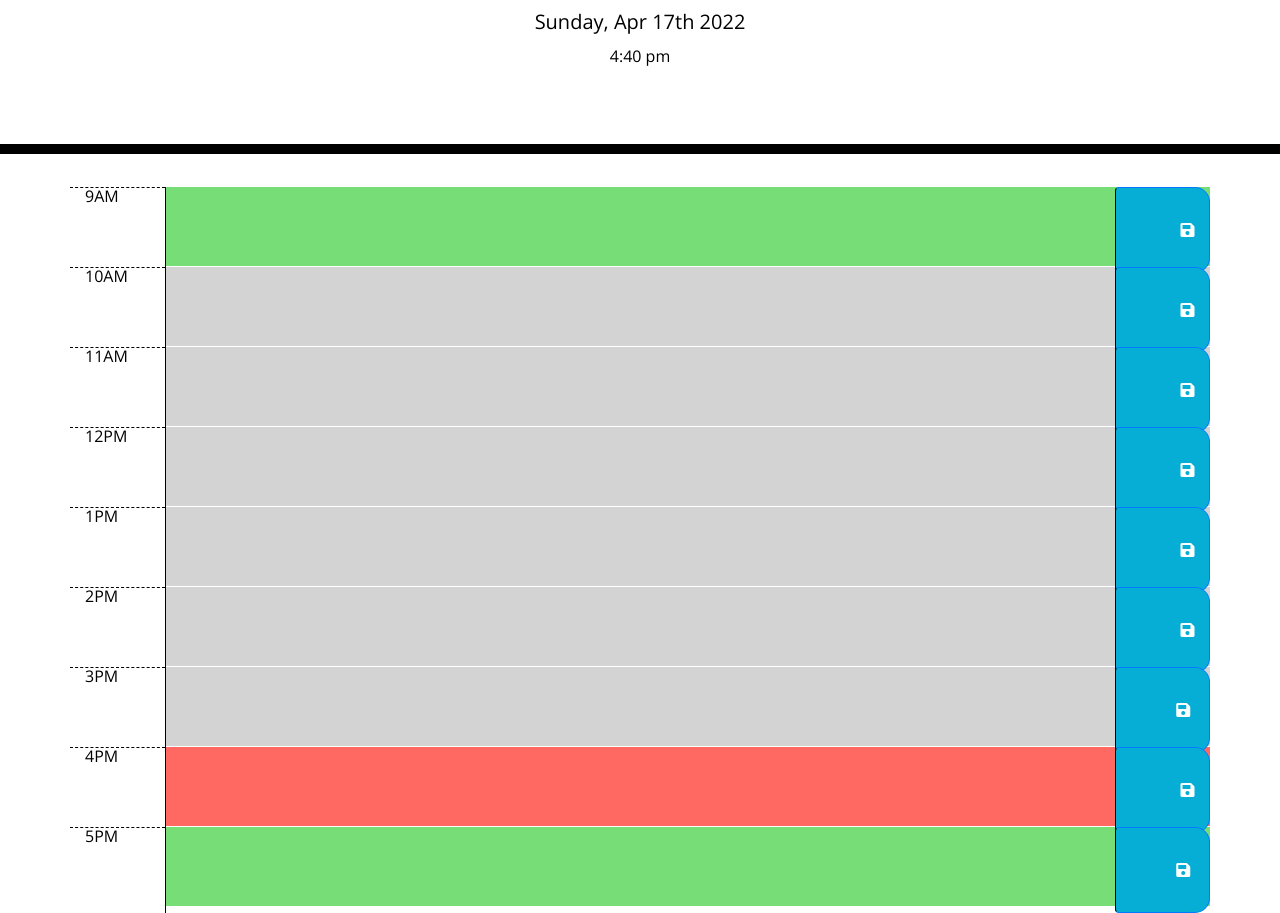
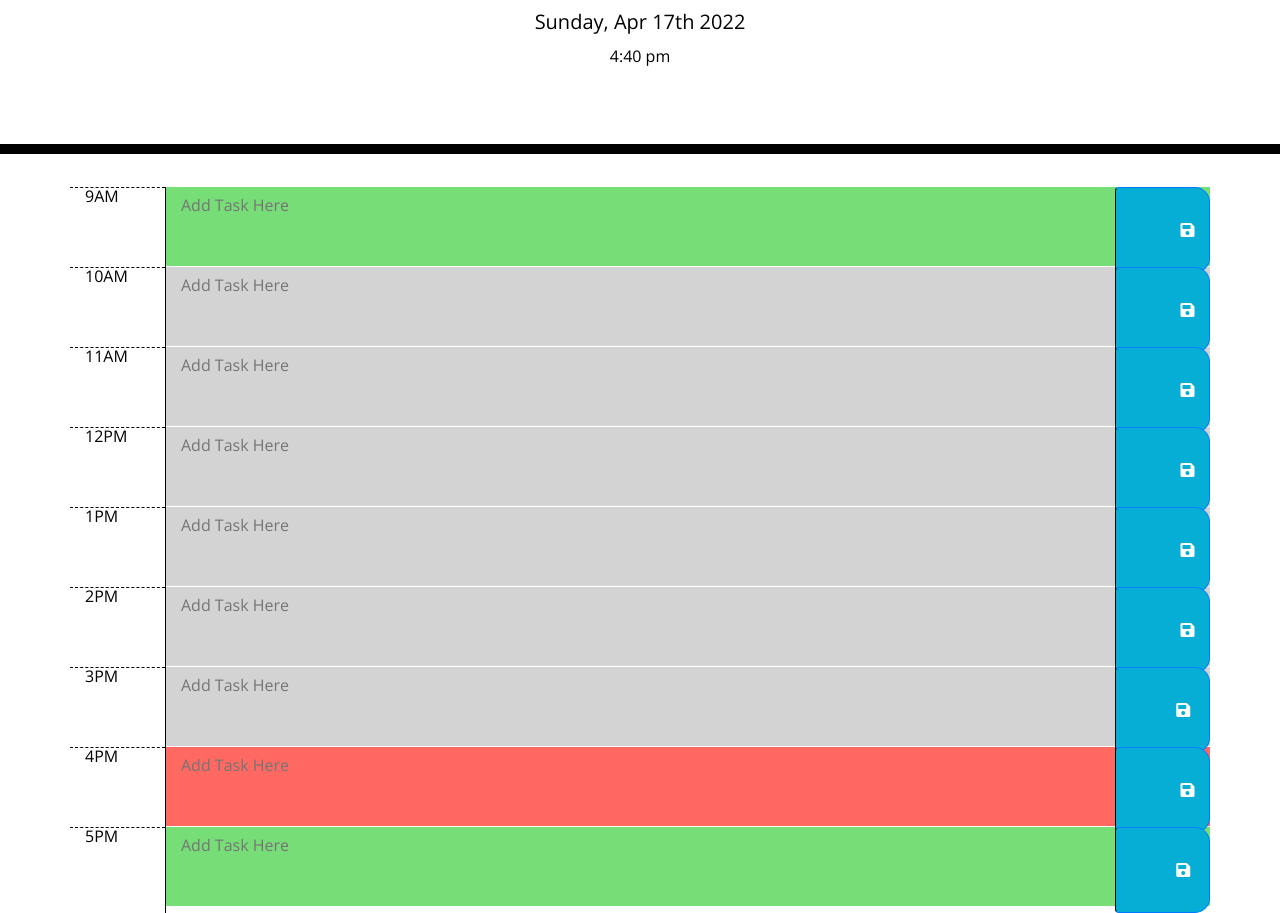
Before and after one commit to DawnWogerman/MyDailySchedule, a plain HTML site: page index.html in a window 1280 px wide. Shown: the part 182-1095 px from the top of the page. Drawn offline with nearby package versions, Linux system fonts and the light colour scheme.

```diff
--- a/index.html
+++ b/index.html
@@ -34,7 +34,7 @@
       <!--9 am-->
       <div id="9am" class="row hourdiv">
         <div class="col-2 col-sm-1 hour"><span id="9a">9AM</span></div>
-          <textarea class="col-8 col-sm-10" name="task"></textarea>
+          <textarea class="col-8 col-sm-10 description" name="task" placeholder="Add Task Here"></textarea>
           <button class="col-2 col-sm-1 btn btn-primary saveBtn" aria-label="save button 9am">
             <i class="fas fa-save"></i>
           </button>
@@ -42,7 +42,7 @@
       <!--10 am-->
       <div id="10am"class="row hourdiv">
         <div class="col-2 col-sm-1 hour"><span id="10a">10AM</span></div>
-          <textarea class="col-8 col-sm-10" name="task"></textarea>
+          <textarea class="col-8 col-sm-10" name="task" placeholder="Add Task Here"></textarea>
           <button class="col-2 col-sm-1 btn btn-primary saveBtn" aria-label="save button 10am">
             <i class="fas fa-save"></i>
           </button>
@@ -50,7 +50,7 @@
       <!--11 am-->
       <div id="11am" class="row hourdiv">
         <div class="col-2 col-sm-1 hour"><span id="11a">11AM</span></div>
-          <textarea class="col-8 col-sm-10" name="task"></textarea>
+          <textarea class="col-8 col-sm-10" name="task" placeholder="Add Task Here"></textarea>
           <button class="col-2 col-sm-1 btn btn-primary saveBtn" aria-label="save button 11am">
             <i class="fas fa-save"></i>
           </button>
@@ -58,7 +58,7 @@
       <!--12 pm-->
       <div id="12pm" class="row hourdiv">
         <div class="col-2 col-sm-1 hour"><span id="12p">12PM</span></div>
-          <textarea class="col-8 col-sm-10" name="task"></textarea>
+          <textarea class="col-8 col-sm-10" name="task" placeholder="Add Task Here"></textarea>
           <button class="col-2 col-sm-1 btn btn-primary saveBtn" aria-label="save button 12pm">
             <i class="fas fa-save"></i>
           </button>
@@ -66,7 +66,7 @@
       <!--1 pm-->
       <div id="1pm" class="row hourdiv">
         <div class="col-2 col-sm-1 hour"><span id="1p">1PM</span></div>
-          <textarea class="col-8 col-sm-10" name="task"></textarea>
+          <textarea class="col-8 col-sm-10" name="task" placeholder="Add Task Here"></textarea>
           <button class="col-2 col-sm-1 btn btn-primary saveBtn" aria-label="save button 1pm">
             <i class="fas fa-save"></i>
           </button>
@@ -74,7 +74,7 @@
       <!--2 pm-->
       <div id="2pm" class="row hourdiv">
         <div class="col-2 col-sm-1 hour"><span id="2p">2PM</span></div>
-          <textarea class="col-8 col-sm-10" name="task"></textarea>
+          <textarea class="col-8 col-sm-10" name="task" placeholder="Add Task Here"></textarea>
           <button class="col-2 col-sm-1 btn btn-primary saveBtn" aria-label="save button 2pm">
             <i class="fas fa-save"></i>
           </button>
@@ -82,7 +82,7 @@
       <!--3 pm-->
       <div id="3pm" class="row hourdiv">
         <div class="col-2 col-sm-1 hour"><span id="3p">3PM</span></div>
-        <textarea class="col-8 col-sm-10" name="task"></textarea>
+        <textarea class="col-8 col-sm-10" name="task" placeholder="Add Task Here"></textarea>
         <button class="col-2 col-sm-1 btn btn-primary saveBtn" aria-label="save button 3pm">
           <i class="fas fa-save"></i>
         </button>
@@ -90,7 +90,7 @@
       <!--4 pm-->
       <div id="4pm" class="row hourdiv">
         <div class="col-2 col-sm-1 hour"><span id="4p">4PM</span></div>
-          <textarea class="col-8 col-sm-10" name="task"></textarea>
+          <textarea class="col-8 col-sm-10" name="task" placeholder="Add Task Here"></textarea>
           <button class="col-2 col-sm-1 btn btn-primary saveBtn" aria-label="save button 4pm">
             <i class="fas fa-save"></i>
           </button>
@@ -98,7 +98,7 @@
       <!--5 pm-->
       <div id="5pm" class="row hourdiv">
         <div class="col-2 col-sm-1 hour"><span id="5p">5PM</span></div>
-        <textarea class="col-8 col-sm-10" name="task"></textarea>
+        <textarea class="col-8 col-sm-10" name="task" placeholder="Add Task Here"></textarea>
         <button class="col-2 col-sm-1 btn btn-primary saveBtn" aria-label="save button 5pm">
           <i class="fas fa-save"></i>
         </button>
```
Also changed, not shown: assets/js/script.js (+5 -5 lines).
